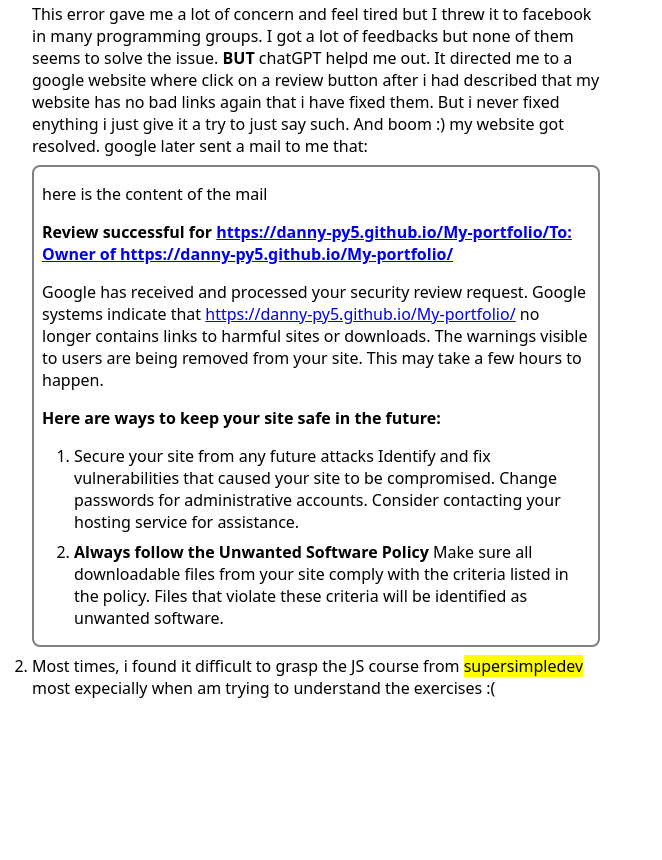
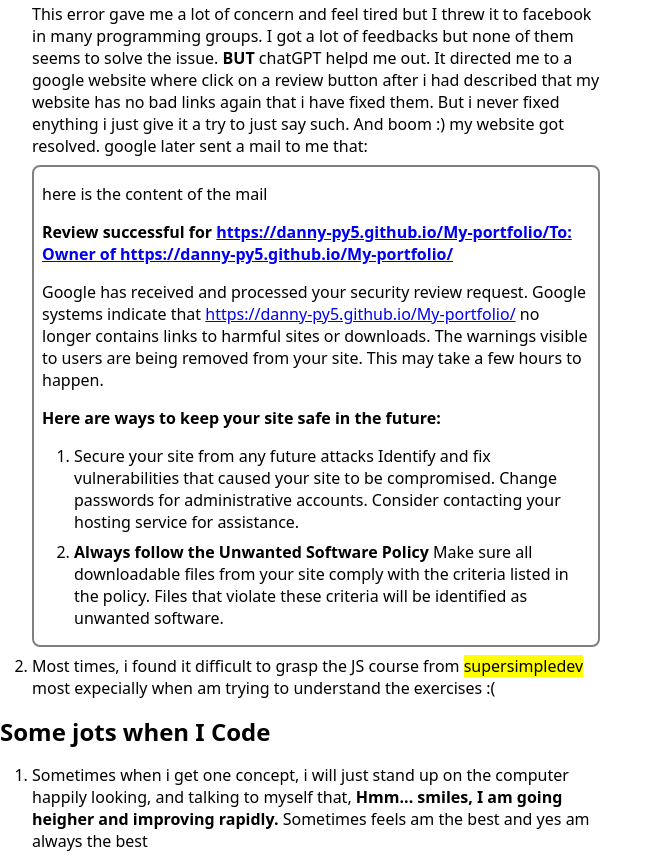
Before and after one commit to Danny-Py5/myprogramminglife, a plain HTML site: page index.html in a window 1280 px wide. Shown: the part 767-1627 px from the top of the page, without its empty margins (0-662 px from the left). Before the commit the page ends 1474 px from the top, so only its background shows below. Drawn offline with Linux system fonts and the light colour scheme.

Commit message:
added new'

```diff
--- a/index.html
+++ b/index.html
@@ -74,8 +74,11 @@
             <li>Most times, i found it difficult to grasp the JS course from <mark>supersimpledev</mark>
                 most expecially when am trying to understand the exercises :(
             </li>
+        </ol>
 
-
+        <h2>Some jots when I Code</h2>
+        <ol>
+            <li>Sometimes when i get one concept, i will just stand up on the computer happily looking, and talking to myself that, <b>Hmm... smiles, I am going heigher and improving rapidly. </b>Sometimes feels am the best and yes am always the best</li>
         </ol>
     </main>
 </body>
```
